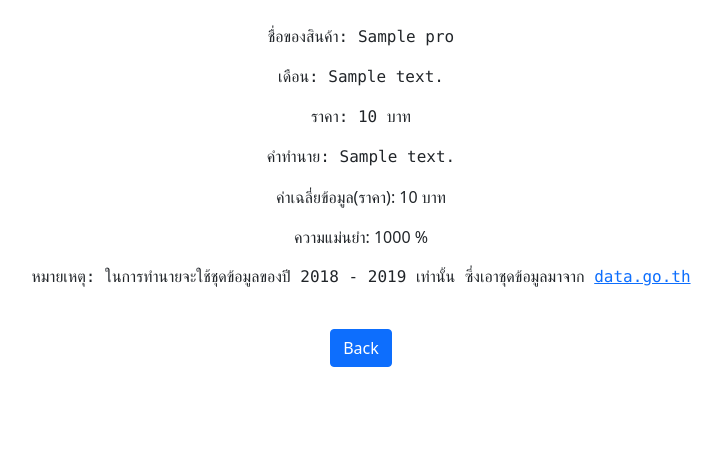
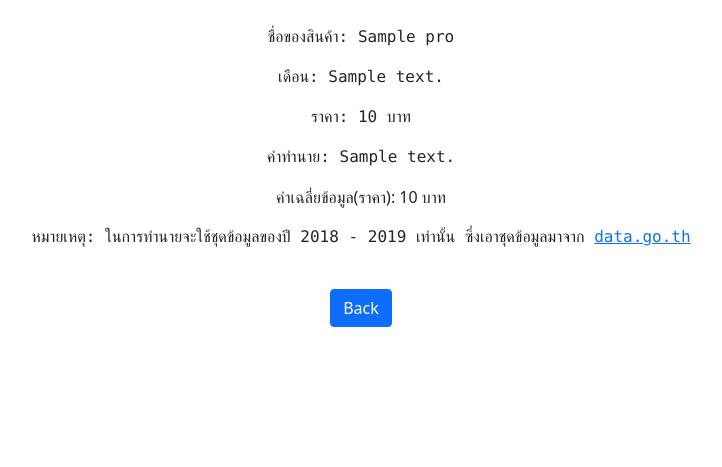
Before and after one commit to pornthida030/project_ML, a Flask app: template templates/warn.html in a window 1280 px wide. Shown: the part 355-822 px from the top of the page, without its empty margins (279-1001 px from the left). After the commit the page ends 682 px from the top, so only its background shows below. Run offline with Flask 2, Linux system fonts and the light colour scheme; the template is opened without the code that fills it: most values are stand-ins (such as "Sample title", 1, 10 or a date in 2020); some libraries are stand-ins or nearby versions.

Commit message:
edit README.md 4

```diff
--- a/models.py
+++ b/models.py
@@ -1,5 +1,5 @@
 import pandas as pd
-from scipy.stats.stats import mode
+# from scipy.stats.stats import mode
 from sklearn.model_selection import train_test_split
 import numpy as np
 from sklearn.neighbors import KNeighborsClassifier
--- a/templates/warn.html
+++ b/templates/warn.html
@@ -44,7 +44,7 @@
     <p class="font-monospace" >ราคา: {{price}} บาท</p>
     <p class="font-monospace">คำทำนาย: {{text_predict}}</p>
     <p>ค่าเฉลี่ยข้อมูล(ราคา): {{avg}} บาท</p>
-    <p >ความแม่นยำ: {{score*100}} %</p>
+    <!-- <p >ความแม่นยำ: {{score*100}} %</p> -->
     <p class="font-monospace">หมายเหตุ: ในการทำนายจะใช้ชุดข้อมูลของปี 2018 - 2019 เท่านั้น ซึ่งเอาชุดข้อมูลมาจาก <a href="https://data.go.th/dataset/34">data.go.th</a></p>
     <br>
     <a href="/" class="btn btn-primary">Back</a>
```
Also changed, not shown: README.md, 2 other files.
